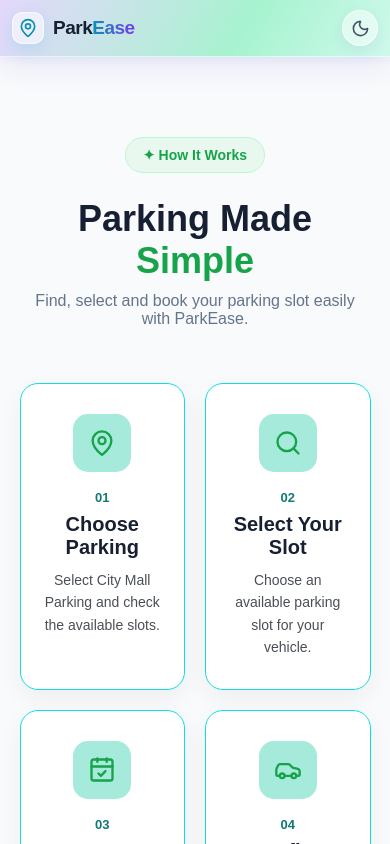
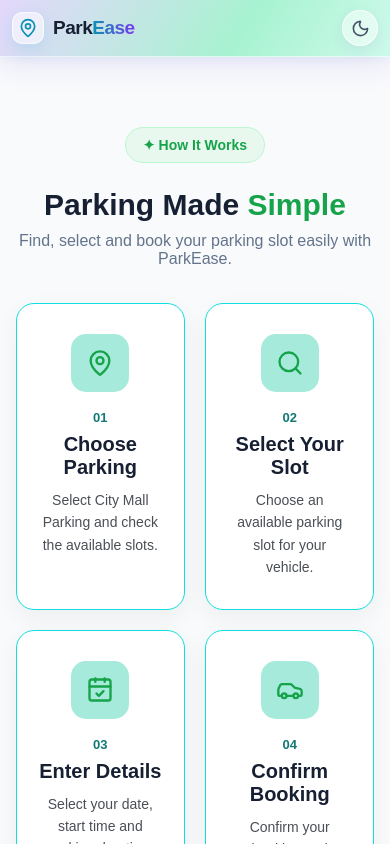
Before and after one commit to dibeyendu-dev/smart-parking-system, a React (Vite) app: page /about in a window 390 px wide. Shown: the top 844 px of the page. Built offline with nearby package versions, Linux system fonts and the light colour scheme.

Commit message:
About responsive css part 2 added

```diff
--- a/src/css/About.css
+++ b/src/css/About.css
@@ -143,3 +143,15 @@
         font-size: 36px;
     }
 }
+@media (max-width: 480px) {
+    .about-page {
+        padding: 70px 4%;
+    }
+
+    .about-header {
+        margin-bottom: 35px;
+    }
+
+    .about-header h1 {
+        font-size: 30px;
+    }
```
